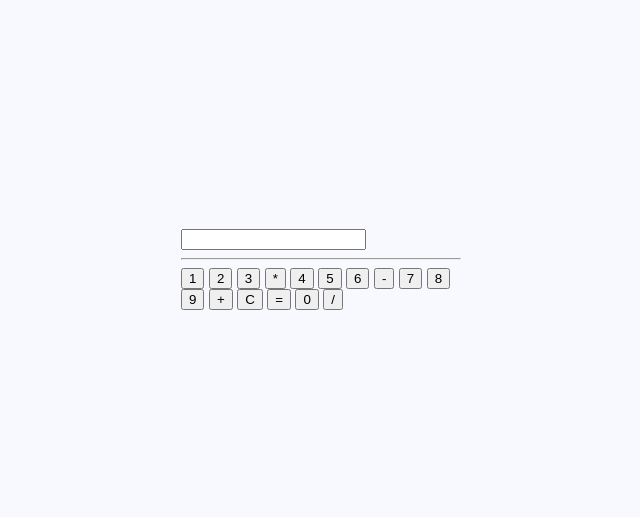
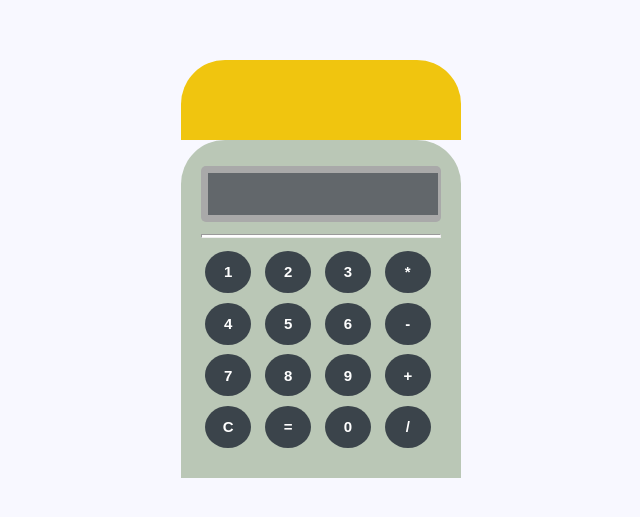
Before and after one commit to M2B0C17-zz/calculadora_lab, a plain HTML site: page index.html in a window 1280 px wide. Shown: the part 131-648 px from the top of the page, without its empty margins (319-959 px from the left). Drawn offline with nearby package versions, Linux system fonts and the light colour scheme; a web font is replaced by a local one.

Commit message:
Cuarta Diapo

```diff
--- a/css/style.css
+++ b/css/style.css
@@ -17,3 +17,72 @@ html,body{
   vertical-align: middle;
   width: 280px;
 }
+
+/*Estilos a los contenedores de nuestros inputs*/
+.head{
+  height: 80px;
+  border-top-left-radius: 44px;
+  border-top-right-radius: 44px;
+}
+
+.content{
+  height: 200px;
+  padding: 9% 7% 40% 7%;
+  border-top-left-radius: 44px;
+  border-top-right-radius: 44px;
+}
+
+.screen-case{
+  height: 42px;
+  background-color: darkgray;
+  padding: 3%;
+  border-radius: 5px;
+  margin-bottom: 5%;
+}
+
+.screen{
+  border-style: none;
+  width: 100%;
+  height: 40px;
+  font-weight: 800;
+  font-size: 30px;
+  text-align: right;
+  color: white;
+}
+
+hr{
+  background: white;
+  height: 2px;
+  border-style:
+}
+/*Estilos solo a los inputs con type button */
+input[type="button"],button{
+  border-radius: 50%;
+  border-style: none;
+  width: 19%;
+  height: 21%;
+  margin: 2%;
+  color: white;
+  font-weight: 800;
+  font-size: 15px;
+}
+
+button:focus,input:focus{
+  outline: none;
+}
+
+.gray-dark{
+  background-color: #3b444b;
+}
+
+.gray-medium{
+  background-color: #62676b;
+}
+
+.gray-soft{
+  background-color: #bac7b6;
+}
+
+.gold{
+  background-color: #f0c50f;
+}
```
